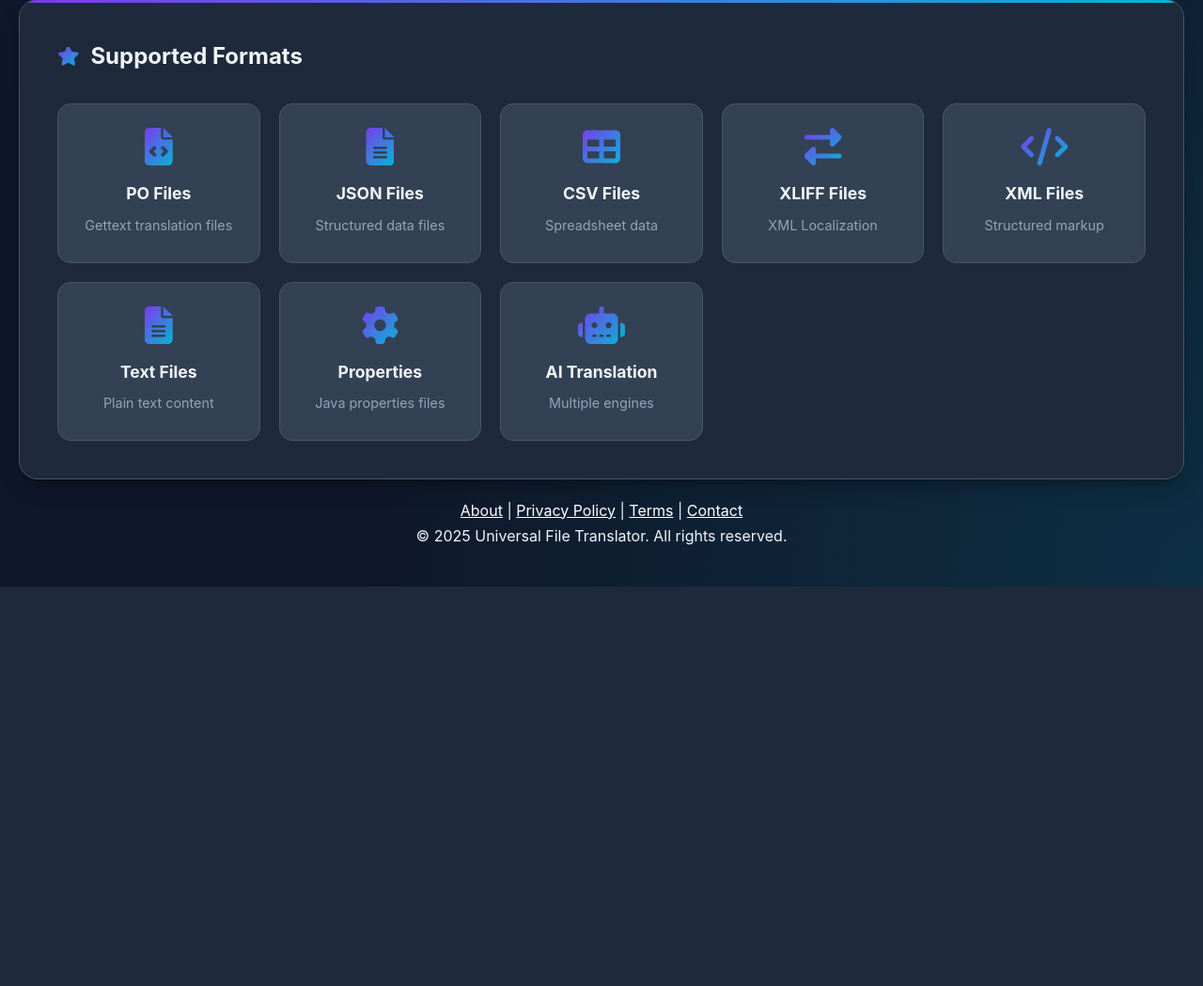
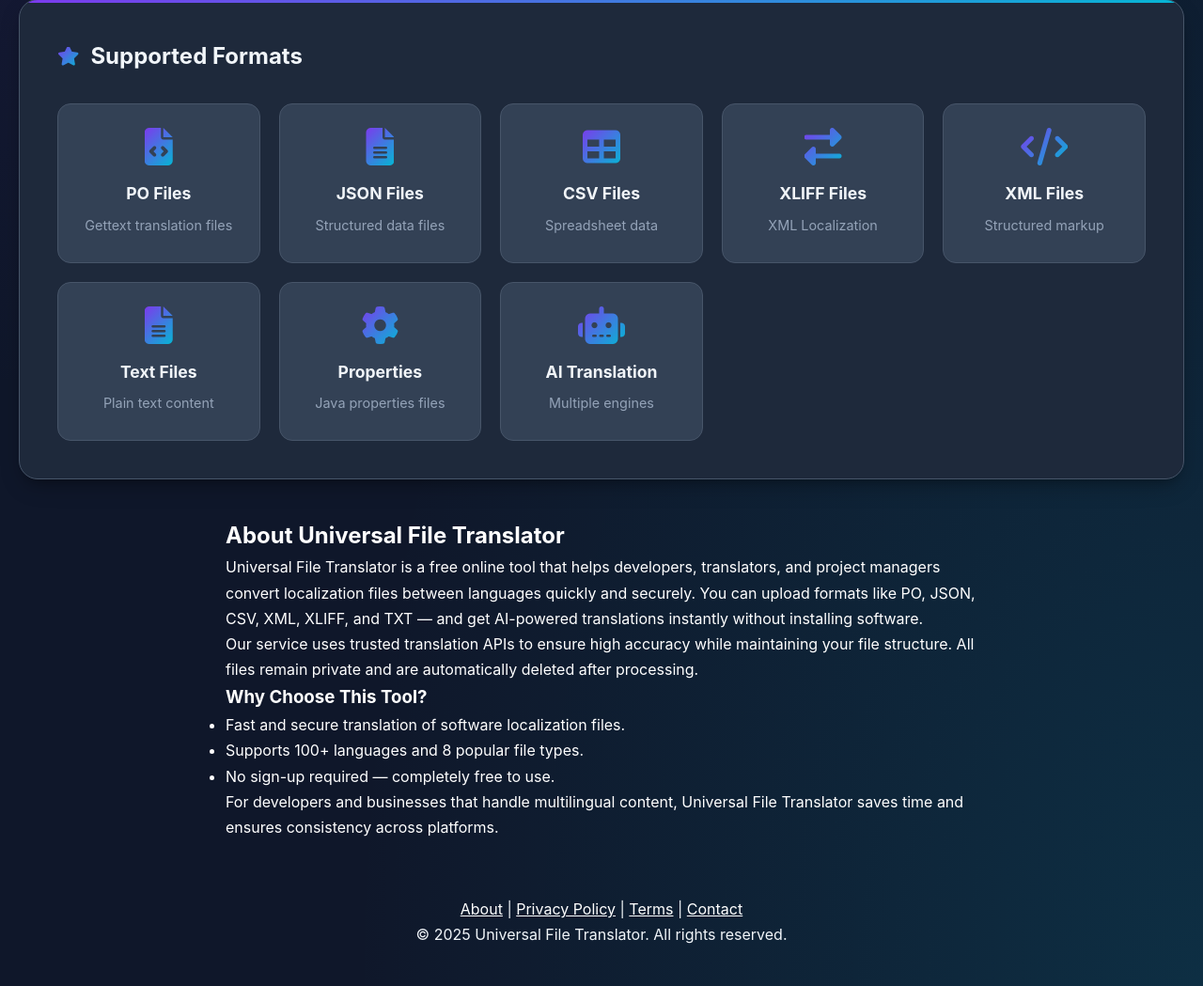
Before and after one commit to muntadhar7/file_translator, a Python web app: template templates/index.html in a window 1280 px wide. Shown: the part 1080-2129 px from the top of the page at 94% size. Before the commit the page ends 1704 px from the top, so only its background shows below. Run offline with Jinja, Linux system fonts and the light colour scheme; the template is opened without the code that fills it, so the values that code supplies are empty.

Commit message:
Update index.html

```diff
--- a/templates/index.html
+++ b/templates/index.html
@@ -173,6 +173,30 @@
         </div>
     </div>
 
+<section class="content-info" style="max-width:800px;margin:40px auto;text-align:left;color:#fff;">
+  <h2>About Universal File Translator</h2>
+  <p>
+    Universal File Translator is a free online tool that helps developers, translators,
+    and project managers convert localization files between languages quickly and securely.
+    You can upload formats like PO, JSON, CSV, XML, XLIFF, and TXT — and get AI-powered
+    translations instantly without installing software.
+  </p>
+  <p>
+    Our service uses trusted translation APIs to ensure high accuracy while maintaining
+    your file structure. All files remain private and are automatically deleted after processing.
+  </p>
+  <h3>Why Choose This Tool?</h3>
+  <ul>
+    <li>Fast and secure translation of software localization files.</li>
+    <li>Supports 100+ languages and 8 popular file types.</li>
+    <li>No sign-up required — completely free to use.</li>
+  </ul>
+  <p>
+    For developers and businesses that handle multilingual content, Universal File Translator
+    saves time and ensures consistency across platforms.
+  </p>
+</section>
+
     <footer class="footer" style="text-align: center; padding: 20px;">
       <p>
         <a href="/about" style="color: white">About</a> |
```
